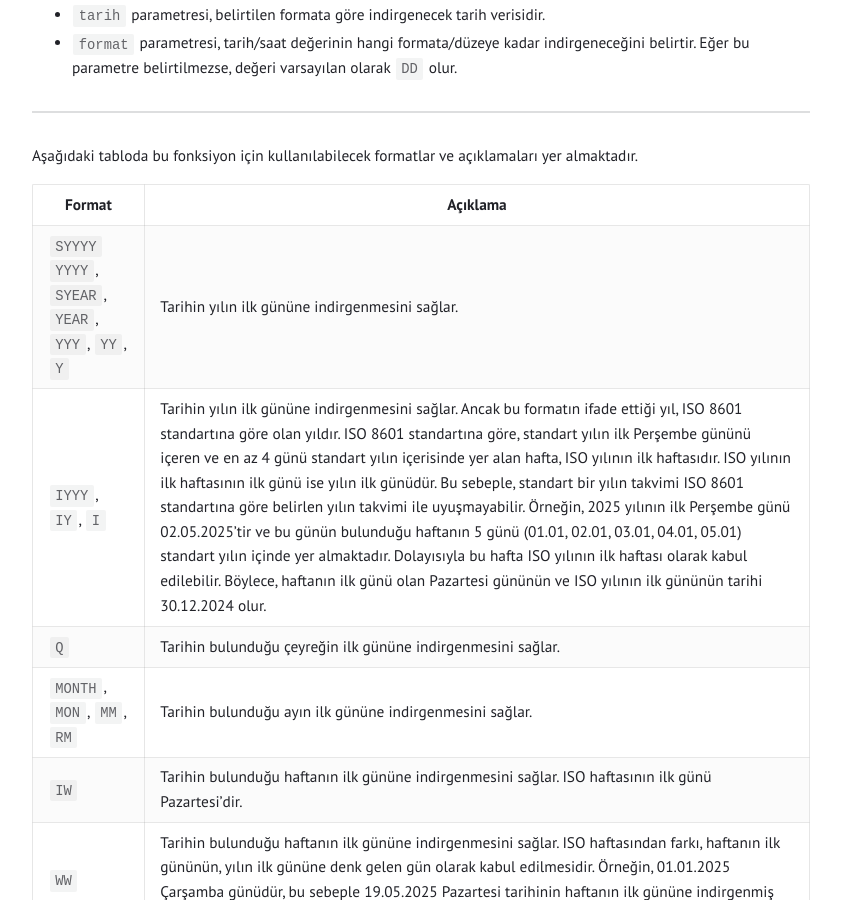
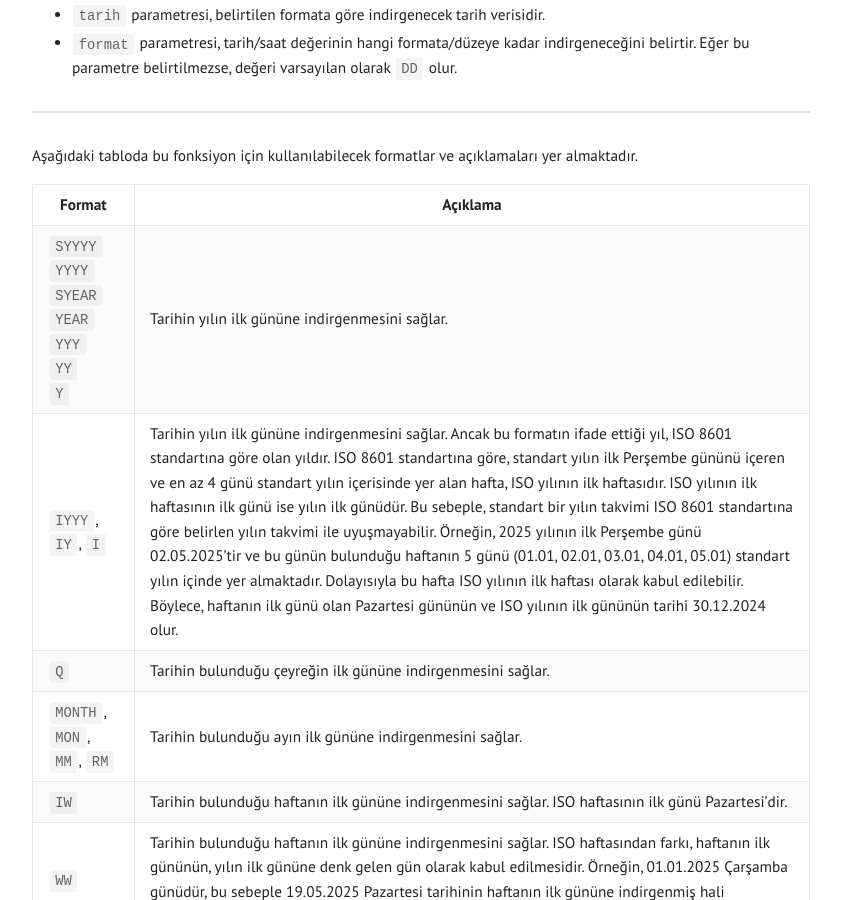
Before and after one commit to tunahanoguz/tunahanoguz.github.io, a Jekyll site: the page built from _posts/2025-05-27-oracle-trunc-datetime-fonksiyonu.md, in a window 1280 px wide and 900 px high, scrolled down 430 px. Shown: the whole window, without its empty margins (219-1060 px from the left). Built offline with Jekyll 4.4.1, drawn with Linux system fonts in a browser that asks for light colours.

```diff
--- a/_posts/2025-05-27-oracle-trunc-datetime-fonksiyonu.md
+++ b/_posts/2025-05-27-oracle-trunc-datetime-fonksiyonu.md
@@ -22,7 +22,7 @@ Aşağıdaki tabloda bu fonksiyon için kullanılabilecek formatlar ve açıklam
 
 | Format                                             | Açıklama                                                                                                |
 |----------------------------------------------------|---------------------------------------------------------------------------------------------------------|
-| `SYYYY`<br>`YYYY`, `SYEAR`, `YEAR`, `YYY`, `YY`, `Y` | Tarihin yılın ilk gününe indirgenmesini sağlar.                                                         |
+| `SYYYY`<br>`YYYY`<br>`SYEAR`<br>`YEAR`<br>`YYY`<br>`YY`<br>`Y` | Tarihin yılın ilk gününe indirgenmesini sağlar.                                                         |
 | `IYYY`, `IY`, `I`                                  | Tarihin yılın ilk gününe indirgenmesini sağlar. Ancak bu formatın ifade ettiği yıl, ISO 8601 standartına göre olan yıldır. ISO 8601 standartına göre, standart yılın ilk Perşembe gününü içeren ve en az 4 günü standart yılın içerisinde yer alan hafta, ISO yılının ilk haftasıdır. ISO yılının ilk haftasının ilk günü ise yılın ilk günüdür. Bu sebeple, standart bir yılın takvimi ISO 8601 standartına göre belirlen yılın takvimi ile uyuşmayabilir. Örneğin, 2025 yılının ilk Perşembe günü 02.05.2025'tir ve bu günün bulunduğu haftanın 5 günü (01.01, 02.01, 03.01, 04.01, 05.01) standart yılın içinde yer almaktadır. Dolayısıyla bu hafta ISO yılının ilk haftası olarak kabul edilebilir. Böylece, haftanın ilk günü olan Pazartesi gününün ve ISO yılının ilk gününün tarihi 30.12.2024 olur.                                                                    |
 | `Q`                                                | Tarihin bulunduğu çeyreğin ilk gününe indirgenmesini sağlar.                                            |
 | `MONTH`, `MON`, `MM`, `RM`                         | Tarihin bulunduğu ayın ilk gününe indirgenmesini sağlar.                                                |
```
